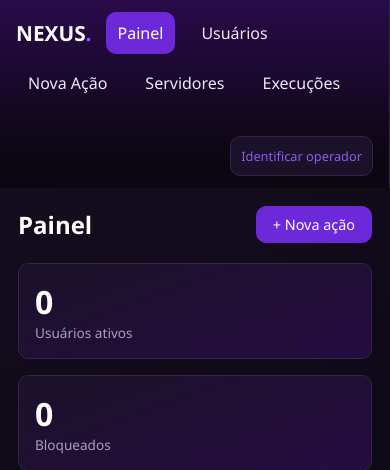
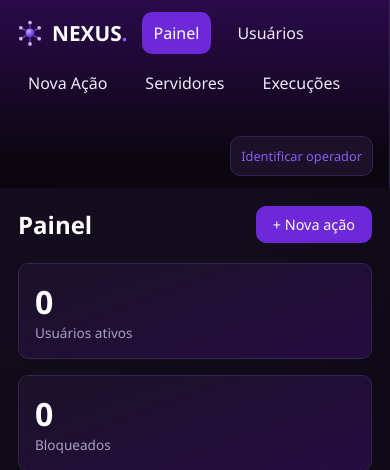
Before and after one commit to julyanarch/NEXUS, a Flask app: page / in a window 390 px wide. Shown: the top 470 px of the page. Run offline with Flask 3, Linux system fonts and the light colour scheme; data that the repository does not hold is empty.

Commit message:
Adiciona logo do NEXUS (icone SVG) na barra lateral e como favicon
Cria static/img/logo.svg - icone de "hub" (no central conectado a 6 nos
ao redor), representando o conceito de nexus/ponto de conexao, nas
cores roxas do tema. Usado ao lado do texto "NEXUS." na barra lateral
(novo .brand-row) e como favicon da aba do navegador (a aplicacao nao
tinha nenhum ate agora).

```diff
--- a/nexus_dashboard/static/css/theme.css
+++ b/nexus_dashboard/static/css/theme.css
@@ -58,18 +58,19 @@ a:hover { text-decoration: underline; }
     gap: 4px 14px;
     padding: 12px 16px;
   }
-  .brand, .brand-sub { margin-bottom: 0; }
+  .brand-row, .brand-sub { margin-bottom: 0; }
   .brand-sub { display: none; }
   .nav-link { margin-bottom: 0; padding: 6px 10px; }
   .operator-box { margin-top: 0; margin-left: auto; }
   .main { padding: 18px !important; }
 }
 
+.brand-row { display: flex; align-items: center; gap: 8px; margin-bottom: 4px; }
+.brand-logo { width: 28px; height: 28px; flex-shrink: 0; }
 .brand {
   font-size: 1.3rem;
   font-weight: 700;
   color: #fff;
-  margin-bottom: 4px;
 }
 .brand span { color: var(--purple); }
 .brand-sub { color: var(--text-muted); font-size: 0.75rem; margin-bottom: 24px; }
--- a/nexus_dashboard/templates/base.html
+++ b/nexus_dashboard/templates/base.html
@@ -4,12 +4,16 @@
   <meta charset="utf-8">
   <meta name="viewport" content="width=device-width, initial-scale=1">
   <title>NEXUS · Gestão de Usuários{% block title %}{% endblock %}</title>
+  <link rel="icon" type="image/svg+xml" href="{{ url_for('static', filename='img/logo.svg') }}">
   <link rel="stylesheet" href="{{ url_for('static', filename='css/theme.css') }}">
 </head>
 <body>
   <div class="layout">
     <aside class="sidebar">
-      <div class="brand">NEXUS<span>.</span></div>
+      <div class="brand-row">
+        <img class="brand-logo" src="{{ url_for('static', filename='img/logo.svg') }}" alt="">
+        <div class="brand">NEXUS<span>.</span></div>
+      </div>
       <div class="brand-sub">Gestão de Usuários</div>
 
       <a class="nav-link {{ 'active' if request.path == '/' }}" href="{{ url_for('dashboard') }}">Painel</a>
```
Also changed, not shown: nexus_dashboard/static/img/logo.svg (added).
